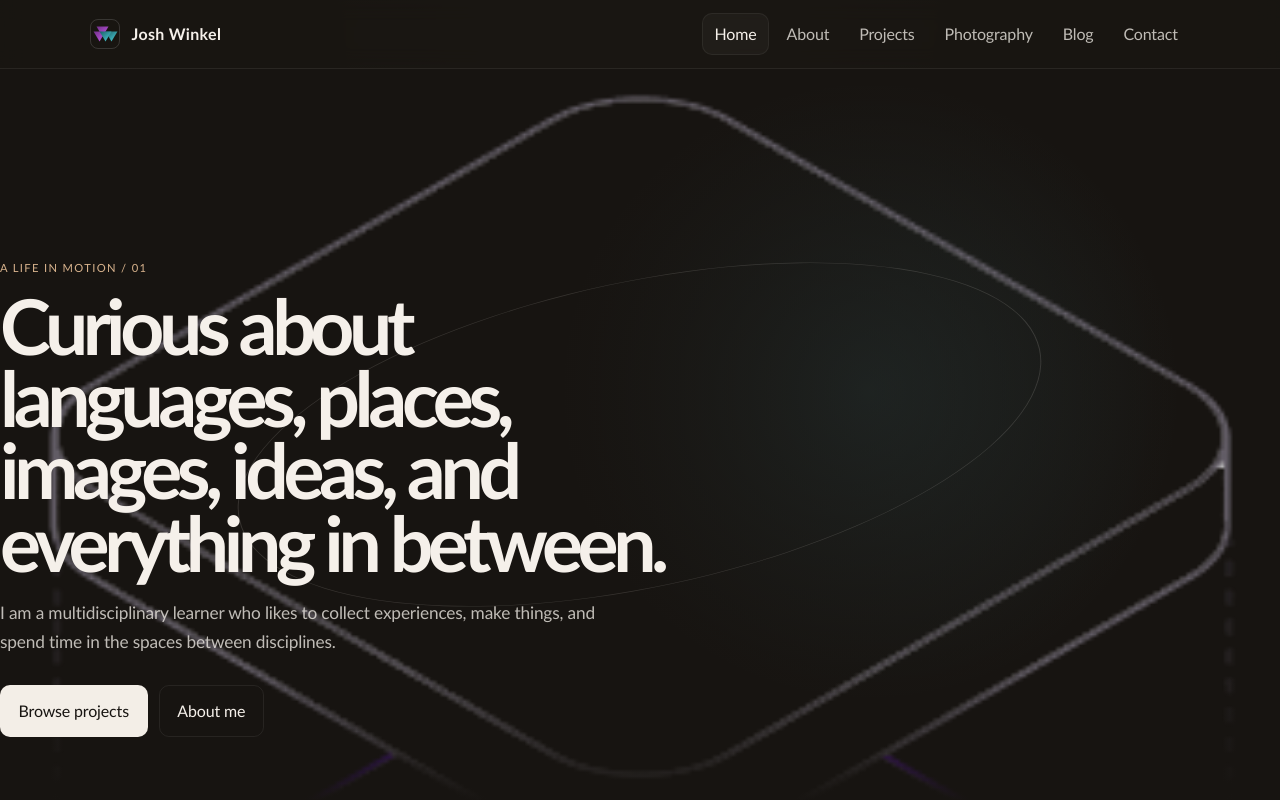
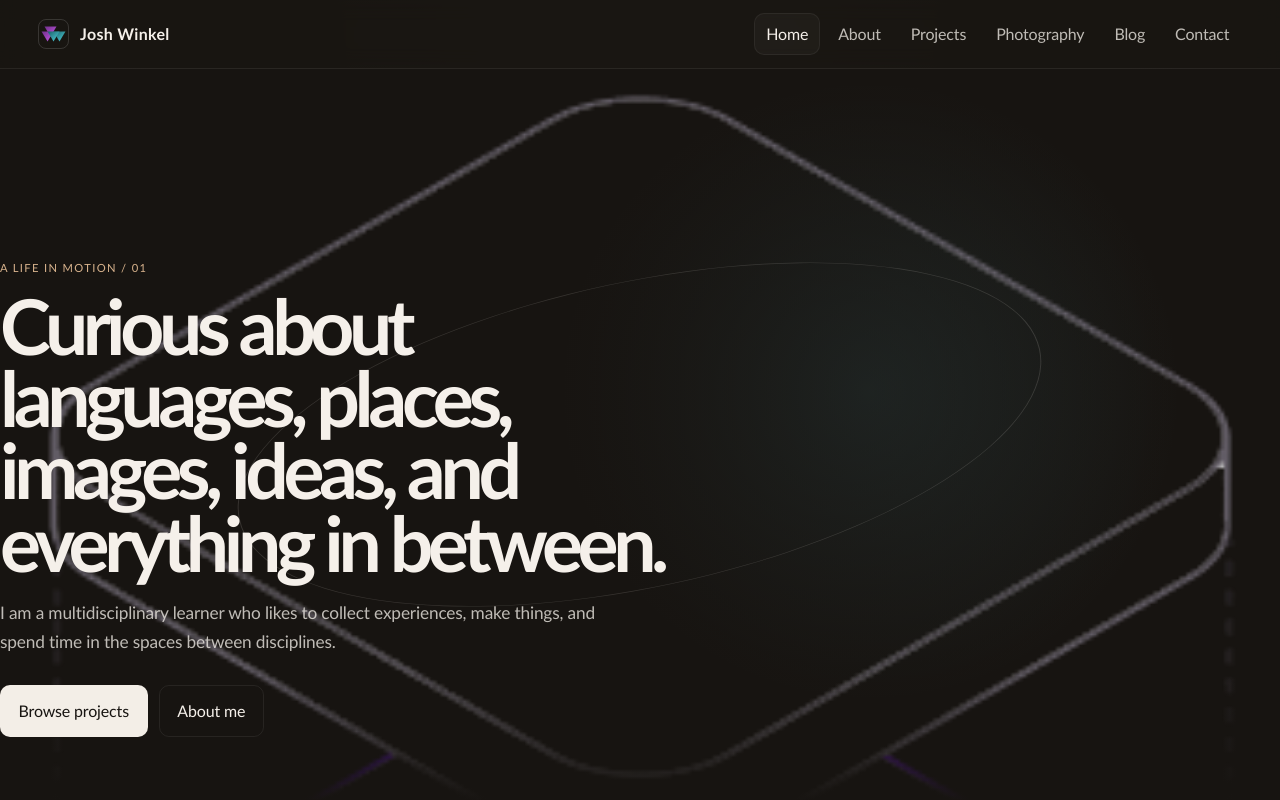
Before and after one commit to Josh-J-W/personal-website, a React (Vite) app: page / in a window 1280 px wide. Shown: the top 800 px of the page. Built offline with nearby package versions, Linux system fonts and the light colour scheme.

Commit message:
Extend header to viewport edges

```diff
--- a/src/App.css
+++ b/src/App.css
@@ -46,6 +46,9 @@
 }
 
 .topbar__inner {
+  width: 100%;
+  max-width: none;
+  padding-inline: clamp(1rem, 3vw, 2.5rem);
   display: flex;
   align-items: center;
   justify-content: space-between;
```
